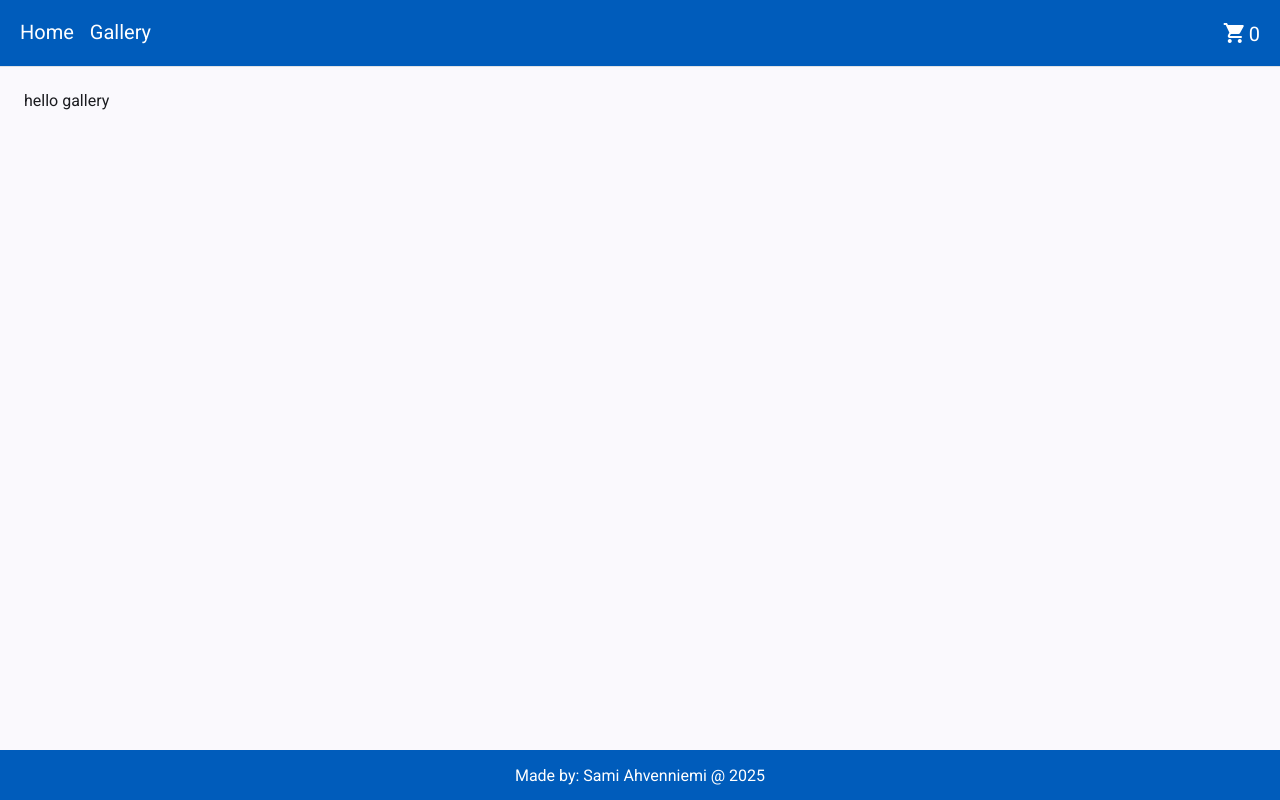
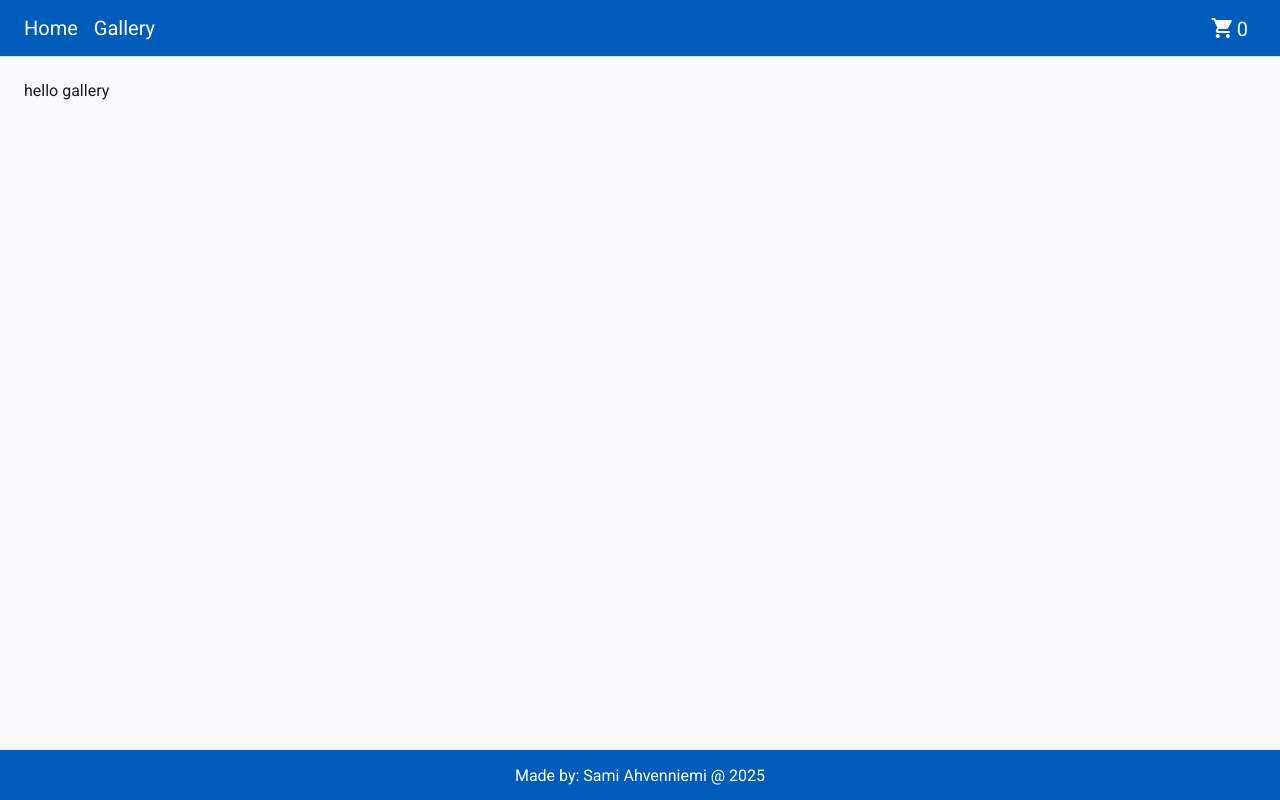
Before and after one commit to spahvenn/angular-gallery, an Angular app: page /gallery in a window 1280 px wide. Built offline with nearby package versions, Linux system fonts and the light colour scheme.

Commit message:
Shopping cart page and header improvements

```diff
--- a/src/app/app.routes.ts
+++ b/src/app/app.routes.ts
@@ -1,8 +1,10 @@
 import { Routes } from '@angular/router';
 import { GalleryComponent } from './pages/gallery/gallery.component';
 import { HomeComponent } from './pages/home/home.component';
+import { ShoppingCartComponent } from './pages/shopping-cart/shopping-cart.component';
 
 export const routes: Routes = [
   { path: '', component: HomeComponent },
   { path: 'gallery', component: GalleryComponent },
+  { path: 'shopping-cart', component: ShoppingCartComponent },
 ];
--- a/src/app/layout/header/components/header-shopping-cart/header-shopping-cart.component.html
+++ b/src/app/layout/header/components/header-shopping-cart/header-shopping-cart.component.html
@@ -1,4 +1,4 @@
-<div class="container">
+<a routerLink="/shopping-cart">
   <mat-icon class="icon">shopping_cart</mat-icon>
   <span class="item-count">{{cartItems.length}}</span>
-</div>
+</a>
--- a/src/app/layout/header/components/header-shopping-cart/header-shopping-cart.component.scss
+++ b/src/app/layout/header/components/header-shopping-cart/header-shopping-cart.component.scss
@@ -1,6 +1,14 @@
-.container {
+:host {
+  width: 100%;
+  display: flex;
+  justify-content: end;
+}
+
+a {
   display: flex;
   align-items: center;
+  padding: 8px;
+  text-decoration: none;
 }
 
 .icon {
--- a/src/app/layout/header/components/header-shopping-cart/header-shopping-cart.component.ts
+++ b/src/app/layout/header/components/header-shopping-cart/header-shopping-cart.component.ts
@@ -1,11 +1,12 @@
 import { Component } from '@angular/core';
 import { MatIcon } from '@angular/material/icon';
 import { CartService } from '../../../../services/cart-service.service';
+import { RouterLink } from '@angular/router';
 
 @Component({
   selector: 'app-header-shopping-cart',
   standalone: true,
-  imports: [MatIcon],
+  imports: [MatIcon, RouterLink],
   templateUrl: './header-shopping-cart.component.html',
   styleUrl: './header-shopping-cart.component.scss',
 })
--- a/src/app/layout/header/header.component.html
+++ b/src/app/layout/header/header.component.html
@@ -2,8 +2,6 @@
   <nav>
     <a routerLink="/">Home</a>
     <a routerLink="/gallery">Gallery</a>
-    <div class="shopping-cart-container">
-      <app-header-shopping-cart></app-header-shopping-cart>
-    </div>
+    <app-header-shopping-cart></app-header-shopping-cart>
   </nav>
 </header>
--- a/src/app/layout/header/header.component.scss
+++ b/src/app/layout/header/header.component.scss
@@ -1,24 +1,19 @@
 header {
-  padding: 20px;
   background-color: var(--mat-sys-primary);
   border-bottom: 1px solid #dee2e6;
+  padding: 0 24px;
 }
 
 nav {
   display: flex;
-  gap: 1rem;
   max-width: 1280px;
   margin: 0 auto;
 }
 
-.shopping-cart-container {
-  width: 100%;
-  display: flex;
-  justify-content: end;
-}
-
 a {
+  display: block;
   text-decoration: none;
   color: white;
   font-size: 20px;
+  padding: 16px 16px 16px 0px;
 }
--- /dev/null
+++ b/src/app/pages/shopping-cart/shopping-cart.component.html
@@ -0,0 +1,3 @@
+<app-page-content-container>
+  <p>shopping-cart works!</p>
+</app-page-content-container>
```
Also changed, not shown: src/app/pages/shopping-cart/shopping-cart.component.ts (added, +11 -0 lines), src/app/pages/shopping-cart/shopping-cart.component.scss (added), 1 other file (tests, documents, lock files or other folders).
